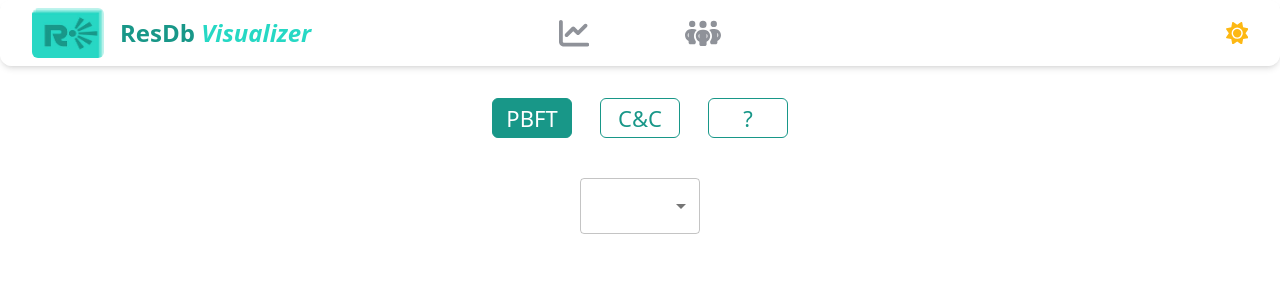
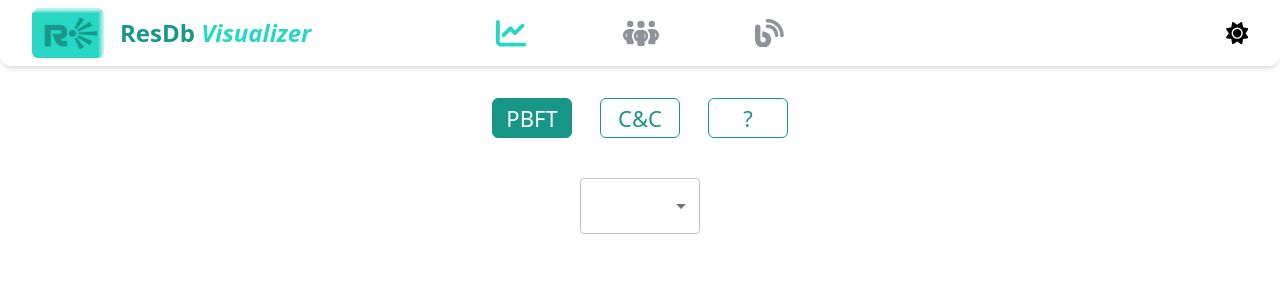
Before and after one commit to harish876/ResView, a React (Create React App) app: page /pages/visualizer in a window 1280 px wide. Shown: the top 300 px of the page. Built offline with nearby package versions, Linux system fonts and the light colour scheme.

Commit message:
Changes to the navbar, memoization and changing routes

```diff
--- a/src/App.js
+++ b/src/App.js
@@ -3,19 +3,19 @@ import './Styles/App.css';
 import { AllProviders } from './Context';
 import Visualizer from './Components/Pages/Visualizer';
 import Team from './Components/Pages/Team';
-import { BrowserRouter as Router, Routes, Route } from "react-router-dom";
+import { BrowserRouter as Router, Routes, Route, Navigate } from "react-router-dom";
 import { useEffect, useState } from 'react';
 import Loader from './Components/Shared/Loader';
 
 const PreSynthApp = () => {
-  const [isLoading, setIsLoading] = useState(true);
+  const [isLoading, setIsLoading] = useState(false);
 
-  useEffect(() => {
-    const timer = setTimeout(() => {
-      setIsLoading(false);
-    }, 2000);
-    return () => clearTimeout(timer);
-  }, []);
+  // useEffect(() => {
+  //   const timer = setTimeout(() => {
+  //     setIsLoading(false);
+  //   }, 2000);
+  //   return () => clearTimeout(timer);
+  // }, []);
 
   return (
     <>
@@ -23,12 +23,12 @@ const PreSynthApp = () => {
         <Loader />
       ) : (
         <>
-          <Navbar />
           <Router>
+            <Navbar />
             <Routes>
-              {/* TODO: Change the path for the visualizer below */}
               <Route path='/pages/visualizer' element={<Visualizer />} />
               <Route path='/pages/team' element={<Team />} />
+              <Route index element={<Navigate to="/pages/visualizer" />} />
             </Routes>
           </Router>
         </>
--- a/src/Components/Pages/Visualizer/index.js
+++ b/src/Components/Pages/Visualizer/index.js
@@ -1,5 +1,5 @@
 import React, { useEffect, useState } from "react";
-import ButtonRow from './Components/Buttons'
+import ButtonRow from "../../Shared/Buttons";
 import Dropdown from './Components/Dropdown'
 
 const Visualizer = () => {
--- a/src/Components/Pages/Visualizer/Components/Buttons.js
+++ b/src/Components/Shared/Buttons.js
@@ -1,5 +1,5 @@
 import React, { useContext } from 'react';
-import { GraphViewContext } from '../../../../Context';
+import { GraphViewContext } from '../../Context';
 import cn from 'classnames';
 import { Tooltip } from '@mui/material';
 
--- /dev/null
+++ b/src/Components/Shared/Constants.js
@@ -0,0 +1,3 @@
+export const ICON_DEFAULT_COLOR = '#8f9299';
+export const COLOR_LIGHT = '#26D8C4';
+export const SUN_COLOR = 'fdb813';
--- a/src/Components/Shared/Navbar.js
+++ b/src/Components/Shared/Navbar.js
@@ -1,12 +1,17 @@
-import React, { useContext, useEffect } from 'react'
+import React, { memo, useContext } from 'react'
 import cn from 'classnames';
 import ResViewLogo from '../../Resources/Images/ResViewLogo.jpg';
 import { Icon } from './Icon';
-import { linearGraphIcon, teamIcon, sunIcon, moonIcon } from '../../Resources/Icons';
+import { linearGraphIcon, teamIcon, sunIcon, moonIcon, blogIcon } from '../../Resources/Icons';
 import { Tooltip } from '@mui/material';
 import { ThemeContext } from '../../Context';
+import { COLOR_LIGHT, ICON_DEFAULT_COLOR, SUN_COLOR } from './Constants';
 
-const SunOrMoon = () => {
+const navbarPageActiveColor = (currentPage, pageName) => {
+  return currentPage === pageName ? COLOR_LIGHT : ICON_DEFAULT_COLOR
+};
+
+const SunOrMoon = memo(() => {
   const { theme, toggleTheme } = useContext(ThemeContext);
 
   return (
@@ -27,16 +32,30 @@ const SunOrMoon = () => {
         onClick={toggleTheme}
       >
         {!theme ? (
-          <Icon fill={"#fdb813"} height={"1.4em"} path={sunIcon} />
+          <Icon fill={SUN_COLOR} height={"1.4em"} path={sunIcon} />
         ) : (
-          <Icon fill={"#8f9299"} height={"1.4em"} path={moonIcon} />
+          <Icon fill={ICON_DEFAULT_COLOR} height={"1.4em"} path={moonIcon} />
         )}
       </div>
     </Tooltip>
   );
-};
+});
 
-const Navbar = () => {
+const NavLink = ({ title, currentPage, page, icon, iconHeight, iconViewBox }) => (
+  <Tooltip title={title} enterDelay={500}>
+    <a href={`/pages/${page}`} className='cursor-pointer'>
+      <Icon
+        fill={navbarPageActiveColor(currentPage, page)}
+        height={iconHeight}
+        path={icon}
+        viewBox={iconViewBox}
+      />
+    </a>
+  </Tooltip>
+);
+
+const Navbar = memo(() => {
+  const CURRENT_PAGE = window.location.href.split('/')[4];
   return (
     <>
       <div class='w-full max-w-screen-xl rounded-xl bg-white bg-opacity-80 py-2 px-8 text-white shadow-md lg:px-8 lg:py-4 flex items-center justify-between flex-initial'>
@@ -57,21 +76,28 @@ const Navbar = () => {
         <div
           className='flex items-center justify-center gap-x-24 w-full'
         >
-          <Tooltip title='Visualizer' enterDelay={500}>
-            <a href='/' className='cursor-pointer'>
-              <Icon fill={"#8f9299"} height={"1.9em"} path={linearGraphIcon} />
-            </a>
-          </Tooltip>
-          <Tooltip title='Our Team' enterDelay={500}>
-            <a href='/pages/team' className='cursor-pointer'>
-              <Icon
-                fill={"#8f9299"}
-                height={"1.8em"}
-                path={teamIcon}
-                viewBox={"0 0 640 512"}
-              />
-            </a>
-          </Tooltip>
+          <NavLink
+            title={'Visualizer'}
+            currentPage={CURRENT_PAGE}
+            page={'visualizer'}
+            icon={linearGraphIcon}
+            iconHeight={'1.9em'}
+          />
+          <NavLink
+            title={'Our Team'}
+            currentPage={CURRENT_PAGE}
+            page={'team'}
+            icon={teamIcon}
+            iconHeight={'1.8em'}
+            iconViewBox={'0 0 640 512'}
+          />
+          <NavLink
+            title={'Blog'}
+            currentPage={CURRENT_PAGE}
+            page={'blog'}
+            icon={blogIcon}
+            iconHeight={'1.8em'}
+          />
         </div>
         <div className='w-full flex items-center justify-end'>
           <SunOrMoon />
@@ -79,6 +105,6 @@ const Navbar = () => {
       </div>
     </>
   );
-}
+});
 
 export default Navbar
--- a/src/Resources/Icons/index.js
+++ b/src/Resources/Icons/index.js
@@ -14,3 +14,6 @@ export const moonIcon =
 // SUN
 export const sunIcon =
   "M361.5 1.2c5 2.1 8.6 6.6 9.6 11.9L391 121l107.9 19.8c5.3 1 9.8 4.6 11.9 9.6s1.5 10.7-1.6 15.2L446.9 256l62.3 90.3c3.1 4.5 3.7 10.2 1.6 15.2s-6.6 8.6-11.9 9.6L391 391 371.1 498.9c-1 5.3-4.6 9.8-9.6 11.9s-10.7 1.5-15.2-1.6L256 446.9l-90.3 62.3c-4.5 3.1-10.2 3.7-15.2 1.6s-8.6-6.6-9.6-11.9L121 391 13.1 371.1c-5.3-1-9.8-4.6-11.9-9.6s-1.5-10.7 1.6-15.2L65.1 256 2.8 165.7c-3.1-4.5-3.7-10.2-1.6-15.2s6.6-8.6 11.9-9.6L121 121 140.9 13.1c1-5.3 4.6-9.8 9.6-11.9s10.7-1.5 15.2 1.6L256 65.1 346.3 2.8c4.5-3.1 10.2-3.7 15.2-1.6zM160 256a96 96 0 1 1 192 0 96 96 0 1 1 -192 0zm224 0a128 128 0 1 0 -256 0 128 128 0 1 0 256 0z";
+
+// BLOG
+export const blogIcon = "M192 32c0 17.7 14.3 32 32 32c123.7 0 224 100.3 224 224c0 17.7 14.3 32 32 32s32-14.3 32-32C512 128.9 383.1 0 224 0c-17.7 0-32 14.3-32 32zm0 96c0 17.7 14.3 32 32 32c70.7 0 128 57.3 128 128c0 17.7 14.3 32 32 32s32-14.3 32-32c0-106-86-192-192-192c-17.7 0-32 14.3-32 32zM96 144c0-26.5-21.5-48-48-48S0 117.5 0 144V368c0 79.5 64.5 144 144 144s144-64.5 144-144s-64.5-144-144-144H128v96h16c26.5 0 48 21.5 48 48s-21.5 48-48 48s-48-21.5-48-48V144z";
```
